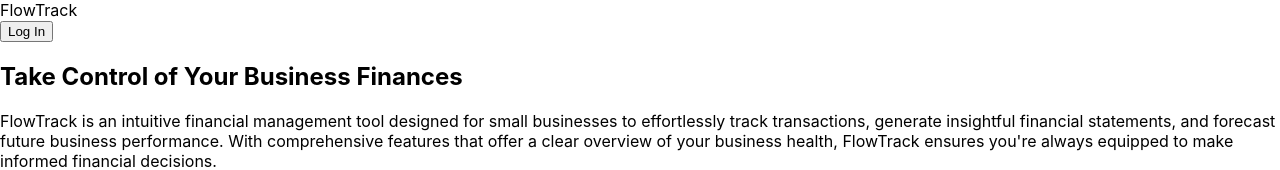
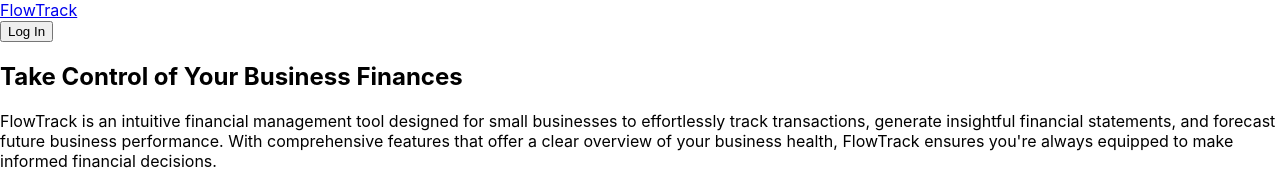
Before and after one commit to theacademy/c411-final-team-projects-c411-team-6, a React (Create React App) app in the folder client/: page / in a window 1280 px wide. Shown: the top 170 px of the page. Built offline with nearby package versions, Linux system fonts and the light colour scheme.

Commit message:
Home Page redirect

```diff
--- a/client/src/components/ui/LandingHeader.jsx
+++ b/client/src/components/ui/LandingHeader.jsx
@@ -1,16 +1,18 @@
 import React from "react";
 import { Button } from "./button";
+import { Link } from 'react-router-dom';
 
 const LandingHeader = ({ title = "FlowTrack", onLoginClick, buttonText = "Log In", bgColor = "bg-white" }) => {
     return (
         <header className="w-full h-[88px] ${bgColor}">
             <div className="relative h-full flex items-center justify-between px-8">
                 {/* Logo */}
-                <div className="w-[70px] h-8 flex items-center">
+                <Link to="/" className="w-[70px] h-8 flex items-center">
                     <div className="[font-family:'Lato',Helvetica] font-bold text-2xl tracking-[0.20px] leading-8">
                         {title}
                     </div>
-                </div>
+                </Link>
+
 
                 {/* Login Button */}
                 <Button
```
